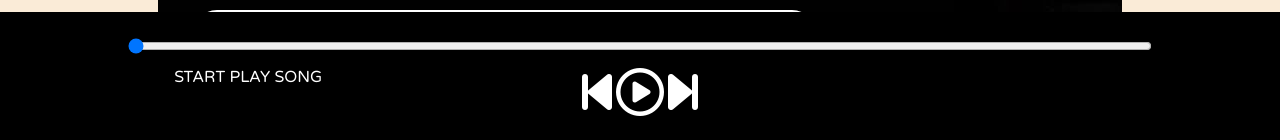
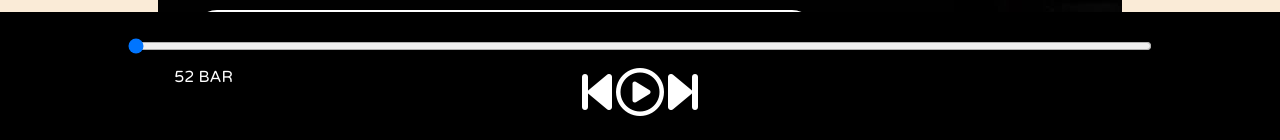
Before and after one commit to lokeshyadav0529/DJ-YADAV, a plain HTML site: page index.html in a window 1280 px wide. Shown: the part 658-798 px from the top of the page. Drawn offline with Linux system fonts and the light colour scheme; files whose address does not match are found by name.

Commit message:
index.html

```diff
--- a/index.html
+++ b/index.html
@@ -85,7 +85,7 @@
             <i class="fas fa-3x fa-step-forward" id="next"></i>
         </div>
         <div class="songInfo">
-            <img src="playing.gif" width="42px" alt="" id="gif"> <span id="masterSongName">START PLAY SONG</span>
+            <img src="playing.gif" width="42px" alt="" id="gif"> <span id="masterSongName">52 BAR</span>
         </div>
     </div>
     <script src="script.js"></script>
```
